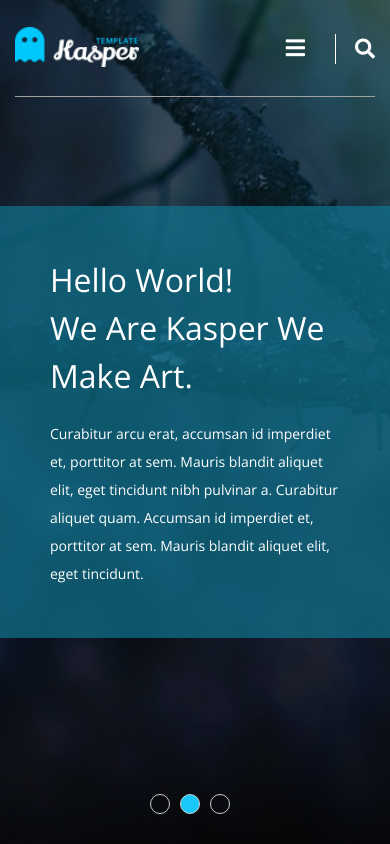
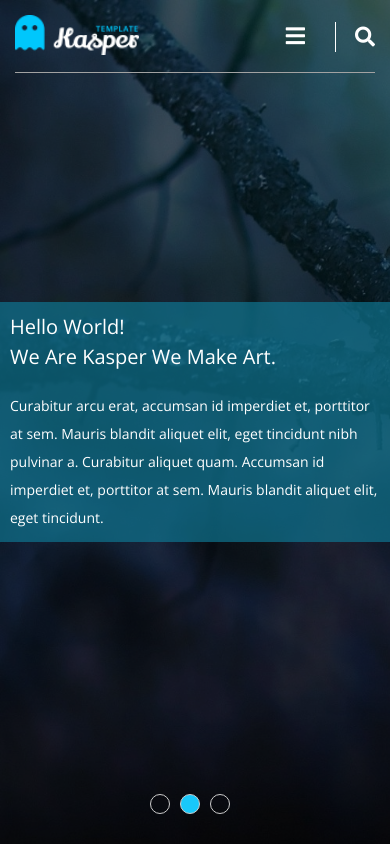
Before and after one commit to Abdoelfiky05/Template_Two, a plain HTML site: page index.html in a window 390 px wide. Shown: the top 844 px of the page. Drawn offline with nearby package versions, Linux system fonts and the light colour scheme.

Commit message:
Added Responsive For Landscape

```diff
--- a/CSS/main.css
+++ b/CSS/main.css
@@ -260,6 +260,19 @@ i.change-right {
 
 .overlay ul li.active {
   background-color: var(--main-clr, #19c8fa);
+}
+
+@media (max-width: 767px) {
+
+  .landing .overlay .text {
+    padding: 10px;
+  }
+  .landing .overlay .text .content h2 {
+    font-size: 20px;
+  }
+  header .container {
+    min-height: 73px;
+  }
 }
 
 /* End Landing */
```
